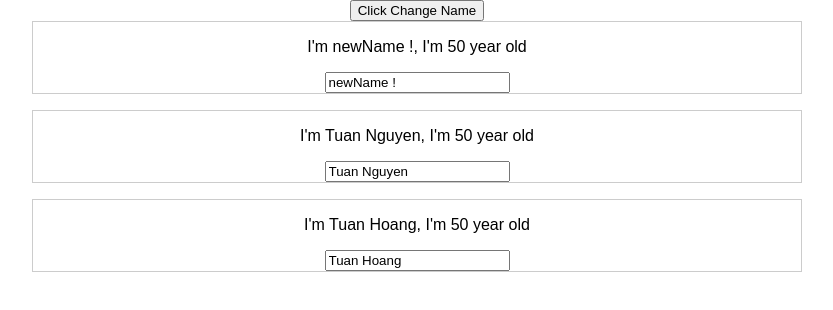
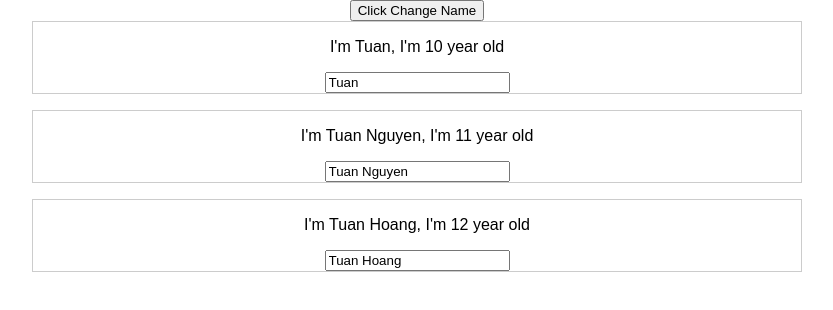
Before and after one commit to hoangtuan123/react-guide-line, a React (Create React App) app: page / in a window 1280 px wide. Both pictures are taken after a click on the button "Click Change Name". Shown: the top 310 px of the page, without its empty margins (223-1056 px from the left). Built offline with nearby package versions, Linux system fonts and the light colour scheme.

Commit message:
rendering content conditionaly

```diff
--- a/src/App.js
+++ b/src/App.js
@@ -18,7 +18,8 @@ class App extends Component {
         name: "Tuan Hoang",
         age: "12"
       }
-    ]
+    ],
+    showPerson: false
   }
 
   switchName(newName){
@@ -57,10 +58,18 @@ class App extends Component {
     })
   }
 
+  toggle(){
+    const showPerson = this.state.showPerson;
+    this.setState({showPerson: !showPerson});
+  }
+
   render() {
     return (
       <div className="App">
-        <button onClick={() => this.switchName('newName !')}>Click Change Name</button>
+        <button onClick={() => this.toggle()}>Click Change Name</button>
+        {
+          this.state.showPerson ?
+          <div>
               <Person name={this.state.persons[0].name} age={this.state.persons[0].age} />
               <Person click={this.switchName.bind(this, "newName!!!!!")}
                 name={this.state.persons[1].name}
@@ -68,6 +77,9 @@ class App extends Component {
                 changed={this.changeHanlder}
                 />
               <Person name={this.state.persons[2].name} age={this.state.persons[2].age} />
+          </div> : null
+        }
+
       </div>
     );
   }
```
Also changed, not shown: 1 other file (tests, documents, lock files or other folders). Lines whose indentation alone changed are shown as unchanged.
